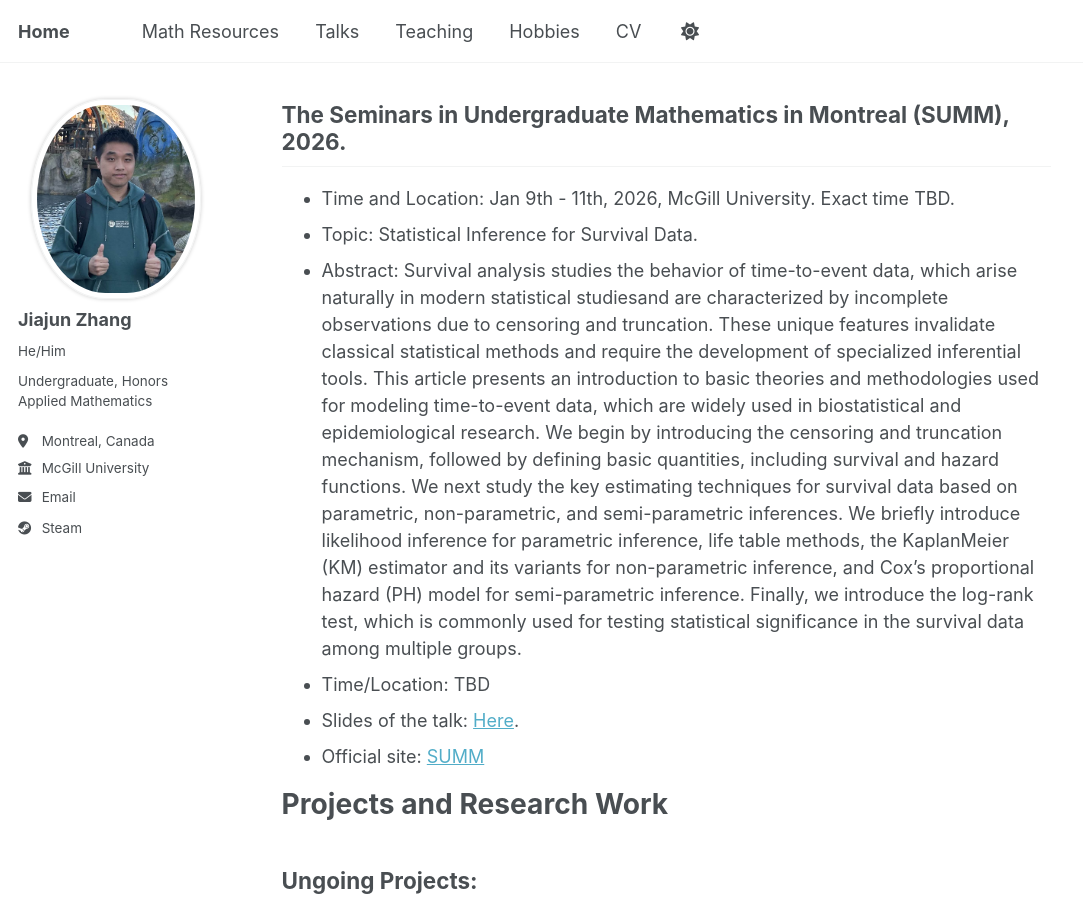
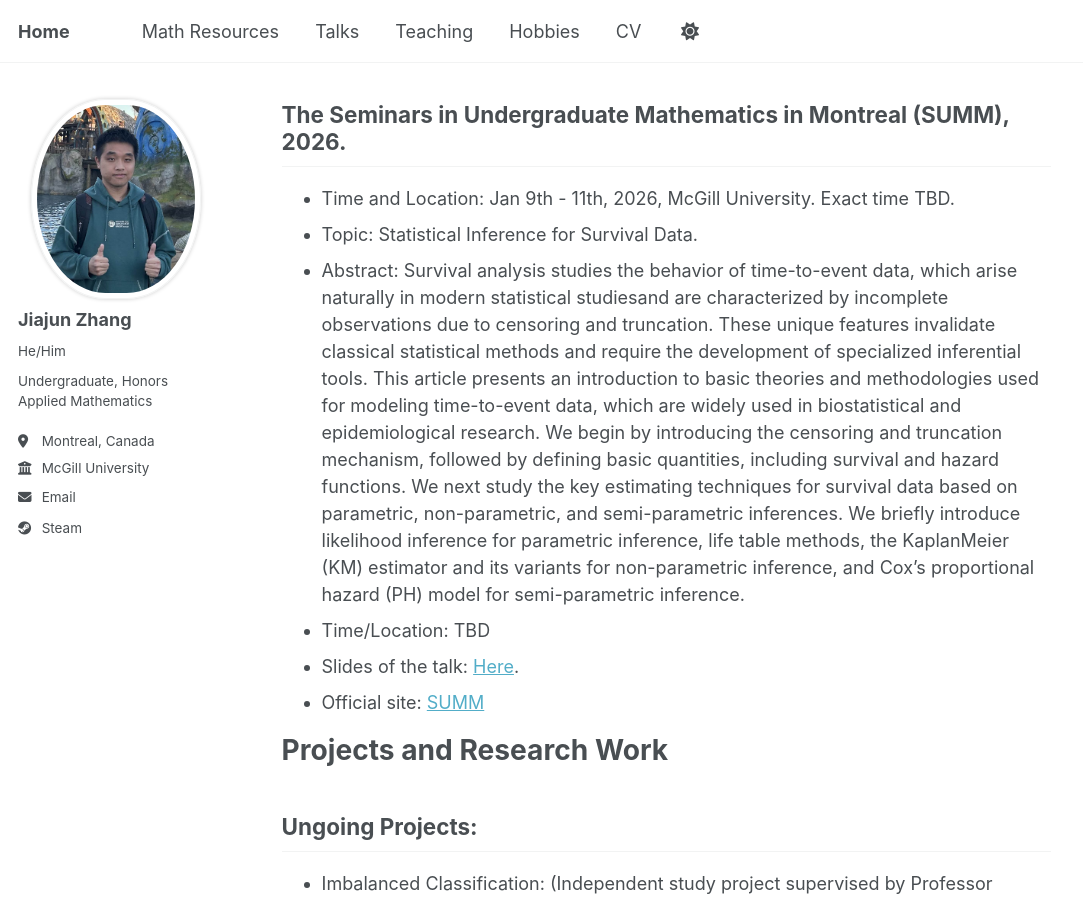
Before and after one commit to JohanssonRein/JohanssonRein.github.io, a Jekyll site: the page built from _pages/about.md, in a window 1280 px wide and 900 px high, scrolled down 497 px. Shown: the whole window, without its empty margins (0-1083 px from the left). Built offline with Jekyll 4.4.1, drawn with Linux system fonts in a browser that asks for light colours.

Commit message:
Update about.md

```diff
--- a/_pages/about.md
+++ b/_pages/about.md
@@ -22,11 +22,9 @@ redirect_from:
 
    * Time and Location: Jan 9th - 11th, 2026, McGill University. Exact time TBD.
    * Topic: Statistical Inference for Survival Data.
-   * Abstract: Survival analysis studies the behavior of time-to-event data, which arise naturally in modern statistical studiesand are characterized by incomplete observations due to censoring and truncation. These unique features invalidate classical statistical methods and require the development of specialized inferential tools. This article
-presents an introduction to basic theories and methodologies used for modeling time-to-event data, which are
-widely used in biostatistical and epidemiological research. We begin by introducing the censoring and truncation mechanism, followed by defining basic quantities, including survival and hazard functions. We next study
+   * Abstract: Survival analysis studies the behavior of time-to-event data, which arise naturally in modern statistical studiesand are characterized by incomplete observations due to censoring and truncation. These unique features invalidate classical statistical methods and require the development of specialized inferential tools. This article presents an introduction to basic theories and methodologies used for modeling time-to-event data, which are widely used in biostatistical and epidemiological research. We begin by introducing the censoring and truncation mechanism, followed by defining basic quantities, including survival and hazard functions. We next study
 the key estimating techniques for survival data based on parametric, non-parametric, and semi-parametric inferences. We briefly introduce likelihood inference for parametric inference, life table methods, the KaplanMeier (KM) estimator and its variants for non-parametric inference, and Cox’s proportional hazard (PH) model
-for semi-parametric inference. Finally, we introduce the log-rank test, which is commonly used for testing statistical significance in the survival data among multiple groups.
+for semi-parametric inference.
    * Time/Location: TBD
    * Slides of the talk: [Here](/files/Statistical_Inference_for_Survival_Data_Talk.pdf).
    * Official site: [SUMM](https://www.summ.xyz/en/index.html)
```
